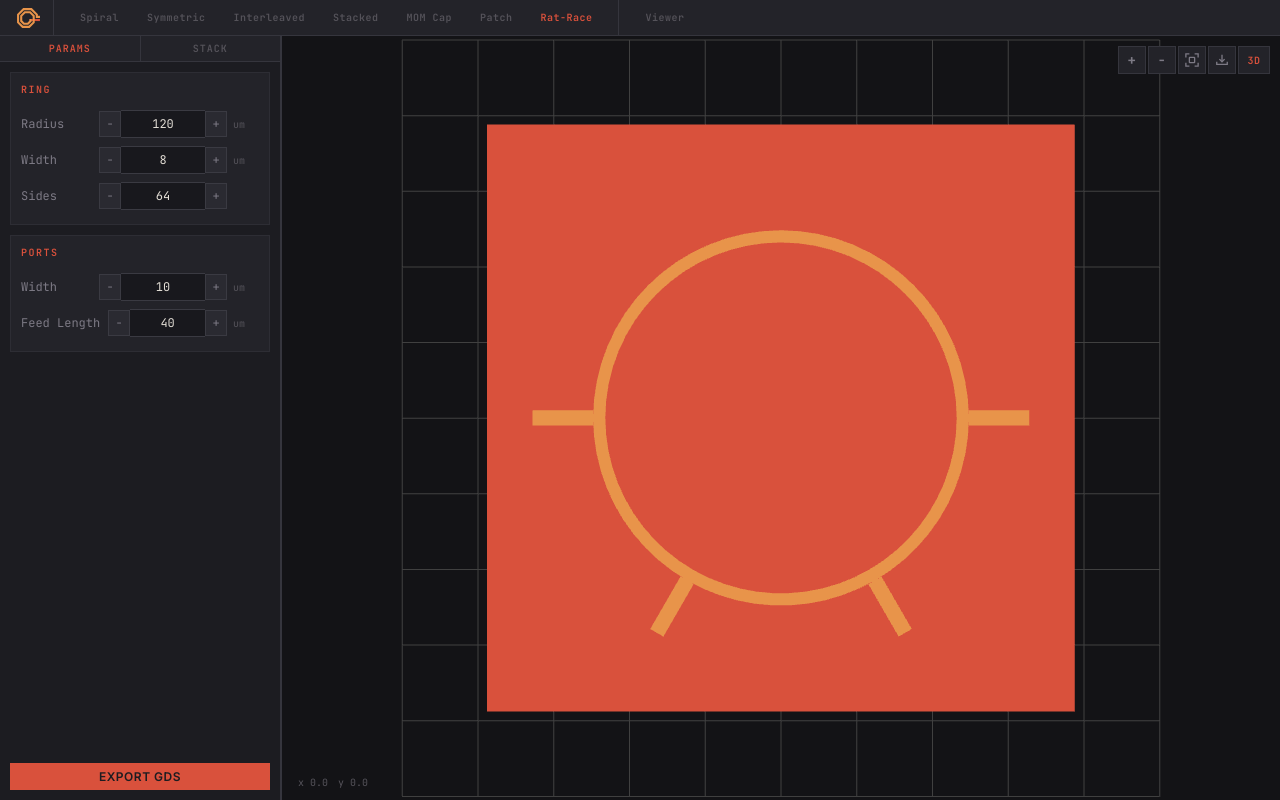
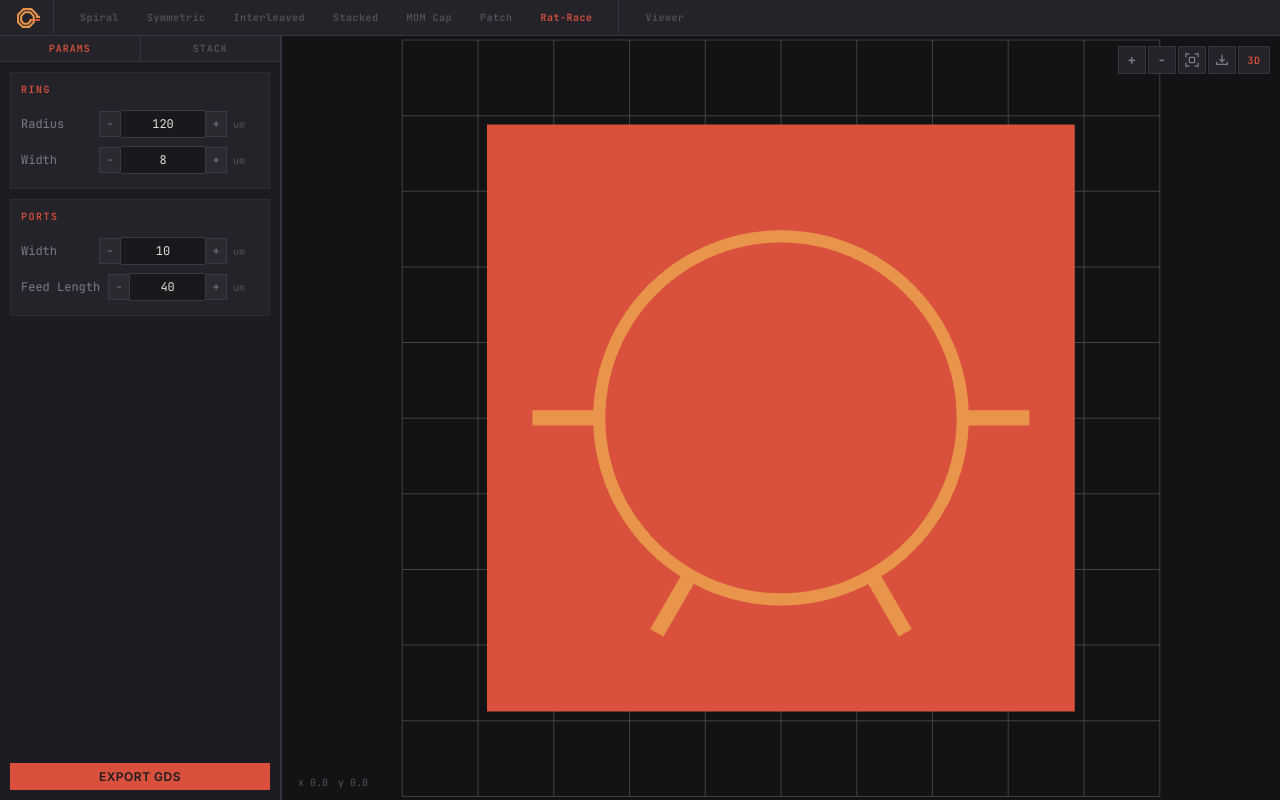
Before and after one commit to milanofthe/rapidpassives, a SvelteKit app in the folder web/: page /generator/ratrace-coupler in a window 1280 px wide. Built offline with nearby package versions, Linux system fonts and the light colour scheme.

Commit message:
Remove sides param, fix ring rendering by avoiding merge, feeds start at outer edge

```diff
--- a/web/src/lib/geometry/ratrace_coupler.ts
+++ b/web/src/lib/geometry/ratrace_coupler.ts
@@ -10,8 +10,6 @@ export interface RatraceCouplerParams {
 	portWidth: number;
 	/** Port feed line length (um) */
 	feedLength: number;
-	/** Number of polygon sides for ring approximation */
-	sides: number;
 	/** Ground plane margin beyond ring (um) */
 	groundMargin: number;
 	/** Which ports are enabled [Σ, B, Δ, A] */
@@ -24,7 +22,7 @@ export interface RatraceCouplerParams {
  *  Ports at 0°, 60°, 120°, 180°.
  */
 export function buildRatraceCoupler(params: RatraceCouplerParams): GeometryResult {
-	const { radius, ringWidth, portWidth, feedLength, sides, groundMargin } = params;
+	const { radius, ringWidth, portWidth, feedLength, groundMargin } = params;
 	const enabled = params.enabledPorts ?? [true, true, true, true];
 	const PI = Math.PI;
 	const rOut = radius + ringWidth / 2;
@@ -42,8 +40,8 @@ export function buildRatraceCoupler(params: RatraceCouplerParams): GeometryResul
 		const a1 = portAngles[(p + 1) % 4];
 		const endAngle = a1 <= a0 ? a1 + 2 * PI : a1;
 
-		const arcFraction = (endAngle - a0) / (2 * PI);
-		const nSegs = Math.max(4, Math.round(sides * arcFraction));
+		const arcDeg = (endAngle - a0) * 180 / PI;
+		const nSegs = Math.max(4, Math.round(arcDeg / 3)); // ~3° per segment
 
 		const outerX: number[] = [];
 		const outerY: number[] = [];
@@ -119,9 +117,9 @@ export function buildRatraceCoupler(params: RatraceCouplerParams): GeometryResul
 }
 
 export function isRatraceCouplerValid(params: RatraceCouplerParams): boolean {
-	const { radius, ringWidth, portWidth, feedLength, sides } = params;
+	const { radius, ringWidth, portWidth, feedLength } = params;
 	return radius > 0 && ringWidth > 0 && portWidth > 0 && feedLength > 0
-		&& sides >= 8 && ringWidth < radius;
+		&& ringWidth < radius;
 }
 
 /** Compute rat-race dimensions from target frequency and substrate parameters.
--- a/web/src/routes/+page.svelte
+++ b/web/src/routes/+page.svelte
@@ -7,7 +7,6 @@
 	import { buildMomCapacitor } from '$lib/geometry/mom_capacitor';
 	import { buildPatchAntenna } from '$lib/geometry/patch_antenna';
 	import { buildRatraceCoupler } from '$lib/geometry/ratrace_coupler';
-	import { mergeLayers } from '$lib/geometry/merge';
 	import { fitToView, renderLayers } from '$lib/render/canvas2d';
 	import { onMount } from 'svelte';
 
@@ -52,7 +51,7 @@
 			title: 'Rat-Race Coupler',
 			href: '/generator/ratrace-coupler',
 			desc: 'Ring hybrid coupler with 4 ports',
-			layers: { windings: buildRatraceCoupler({ radius: 80, ringWidth: 6, portWidth: 8, feedLength: 25, sides: 64, groundMargin: 20 }).layers.windings },
+			layers: { windings: buildRatraceCoupler({ radius: 80, ringWidth: 6, portWidth: 8, feedLength: 25, groundMargin: 20 }).layers.windings },
 		},
 	];
 
--- a/web/src/routes/generator/ratrace-coupler/+page.svelte
+++ b/web/src/routes/generator/ratrace-coupler/+page.svelte
@@ -9,7 +9,7 @@
 	import StackView from '$lib/components/StackView.svelte';
 	import { nudgeValue, parseInput } from '$lib/components/fields';
 	import { exportGds, downloadGds } from '$lib/gds/writer';
-
+	import { mergeLayers } from '$lib/geometry/merge';
 
 	function doExport() {
 		const data = exportGds(layers, { cellName: 'RatraceCoupler' });
@@ -17,7 +17,7 @@
 	}
 
 	let p = $state<RatraceCouplerParams>({
-		radius: 120, ringWidth: 8, portWidth: 10, feedLength: 40, sides: 64, groundMargin: 30,
+		radius: 120, ringWidth: 8, portWidth: 10, feedLength: 40, groundMargin: 30,
 	});
 
 	let stack = $state(create2MetalStack());
@@ -57,7 +57,6 @@
 			<div class="param-section"><h4>Ring</h4>
 				<div class="f"><span>Radius</span><div class="fi"><button onclick={() => nud('radius',-5,1)}>-</button><input type="number" value={p.radius} oninput={e => inp('radius',e)}/><button onclick={() => nud('radius',5,1)}>+</button><em>um</em></div></div>
 				<div class="f"><span>Width</span><div class="fi"><button onclick={() => nud('ringWidth',-0.5,0.1)}>-</button><input type="number" value={p.ringWidth} oninput={e => inp('ringWidth',e)}/><button onclick={() => nud('ringWidth',0.5,0.1)}>+</button><em>um</em></div></div>
-				<div class="f"><span>Sides</span><div class="fi"><button onclick={() => nud('sides',-4,8,128)}>-</button><input type="number" value={p.sides} oninput={e => inp('sides',e)}/><button onclick={() => nud('sides',4,8,128)}>+</button><em></em></div></div>
 			</div>
 			<div class="param-section"><h4>Ports</h4>
 				<div class="f"><span>Width</span><div class="fi"><button onclick={() => nud('portWidth',-0.5,0.1)}>-</button><input type="number" value={p.portWidth} oninput={e => inp('portWidth',e)}/><button onclick={() => nud('portWidth',0.5,0.1)}>+</button><em>um</em></div></div>
```
